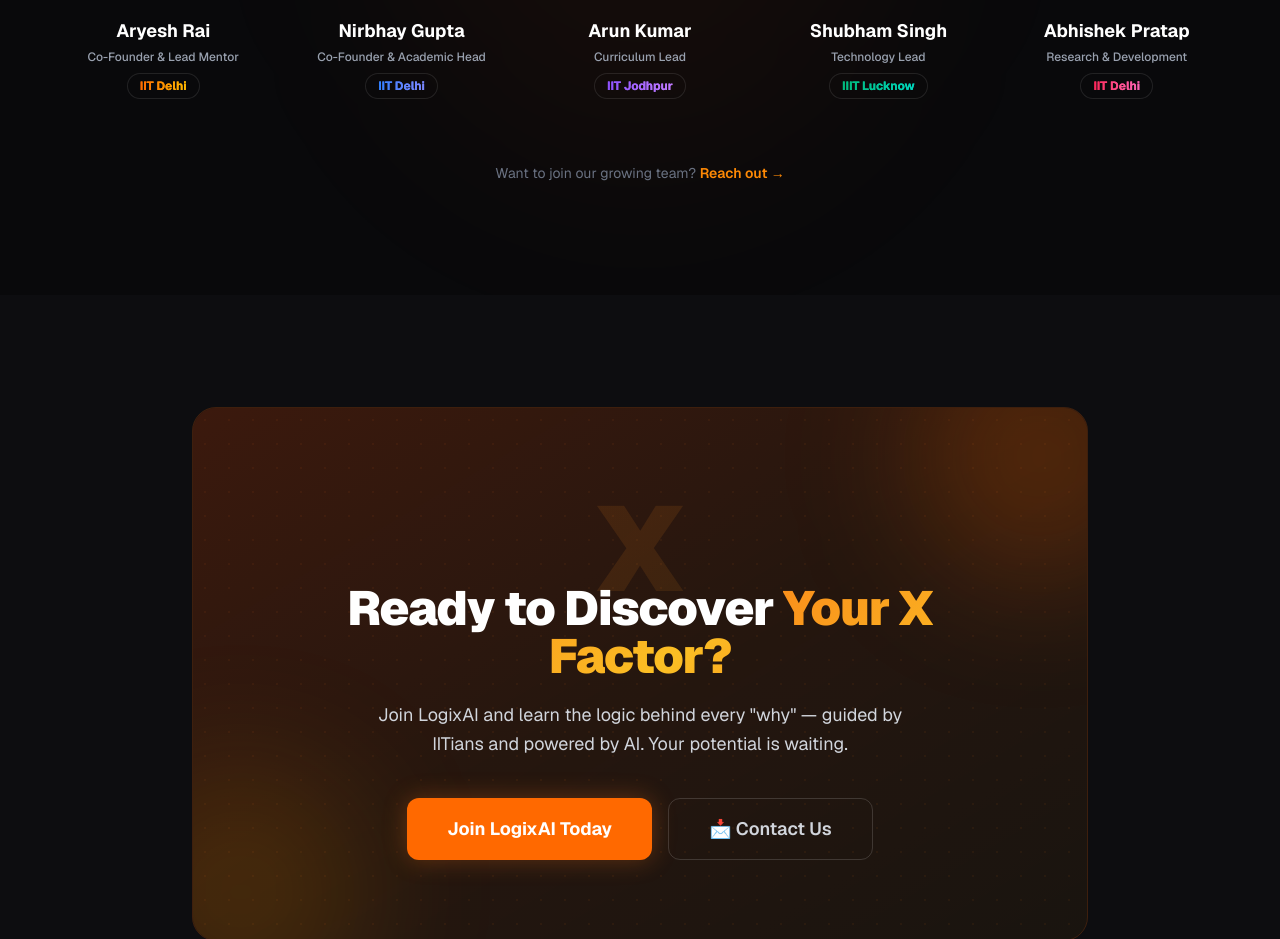
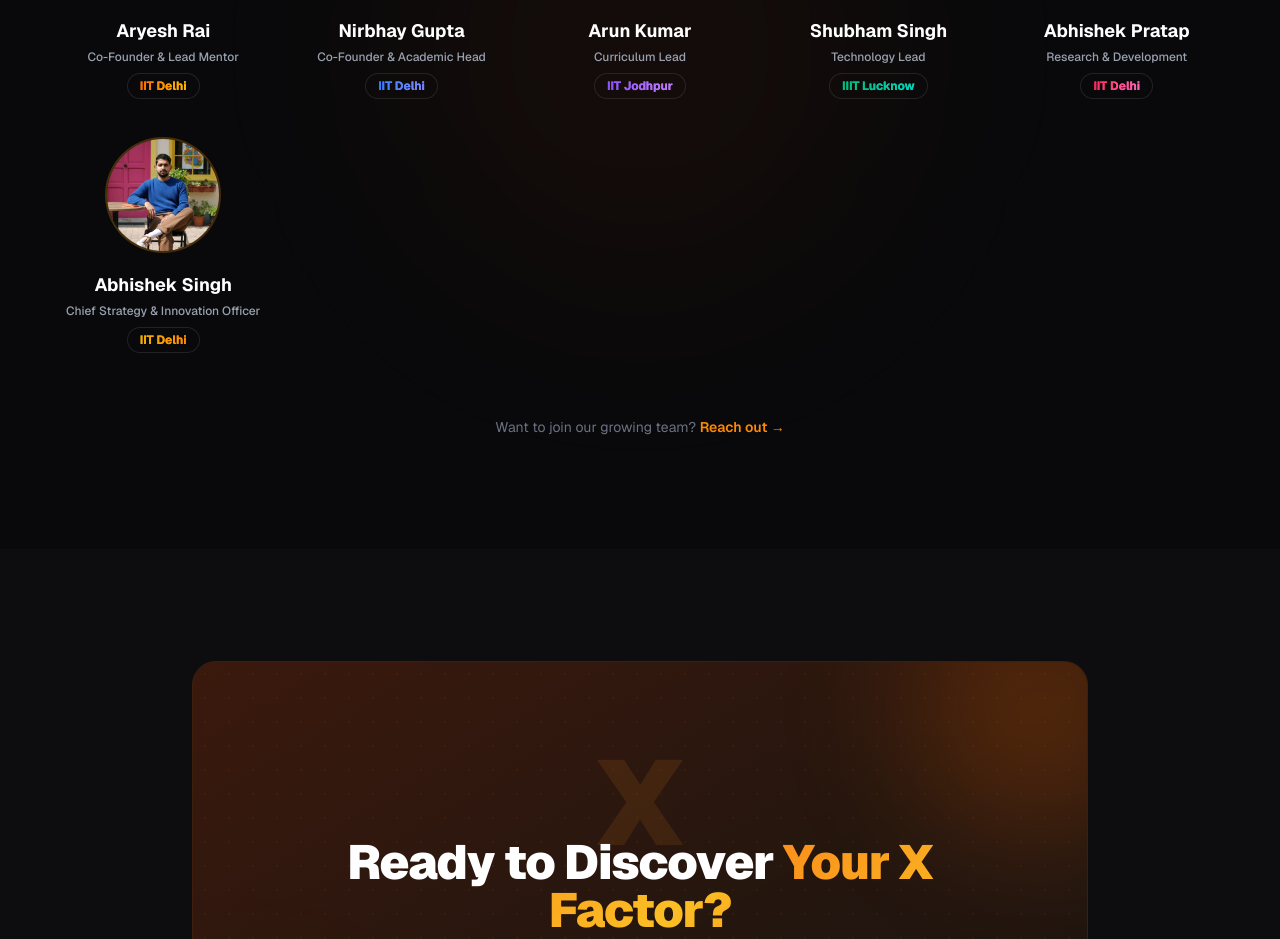
Before and after one commit to nirbhay002/logixai, a Next.js app: page / in a window 1280 px wide. Shown: the part 3880-4819 px from the top of the page. Built offline with nearby package versions, Linux system fonts and the light colour scheme.

Commit message:
added one more team member

```diff
--- a/app/components/TeamSection.tsx
+++ b/app/components/TeamSection.tsx
@@ -51,8 +51,16 @@
     institute: "IIT Delhi",
     role:      "Research & Development",
     img:       "/team/abhishek.jpg",
-    initials:  "LD",
+    initials:  "AP",
     gradient:  "from-rose-500 to-pink-400",
+  },
+  {
+  name:      "Abhishek Singh",
+  institute: "IIT Delhi",
+  role:      "Chief Strategy & Innovation Officer",
+  img:       "/team/abhisingh.jpg",
+  initials:  "AS",
+  gradient:  "from-yellow-500 to-orange-400",
   },
 ];
 
```
Also changed, not shown: public/team/abhisingh.jpg (added).
